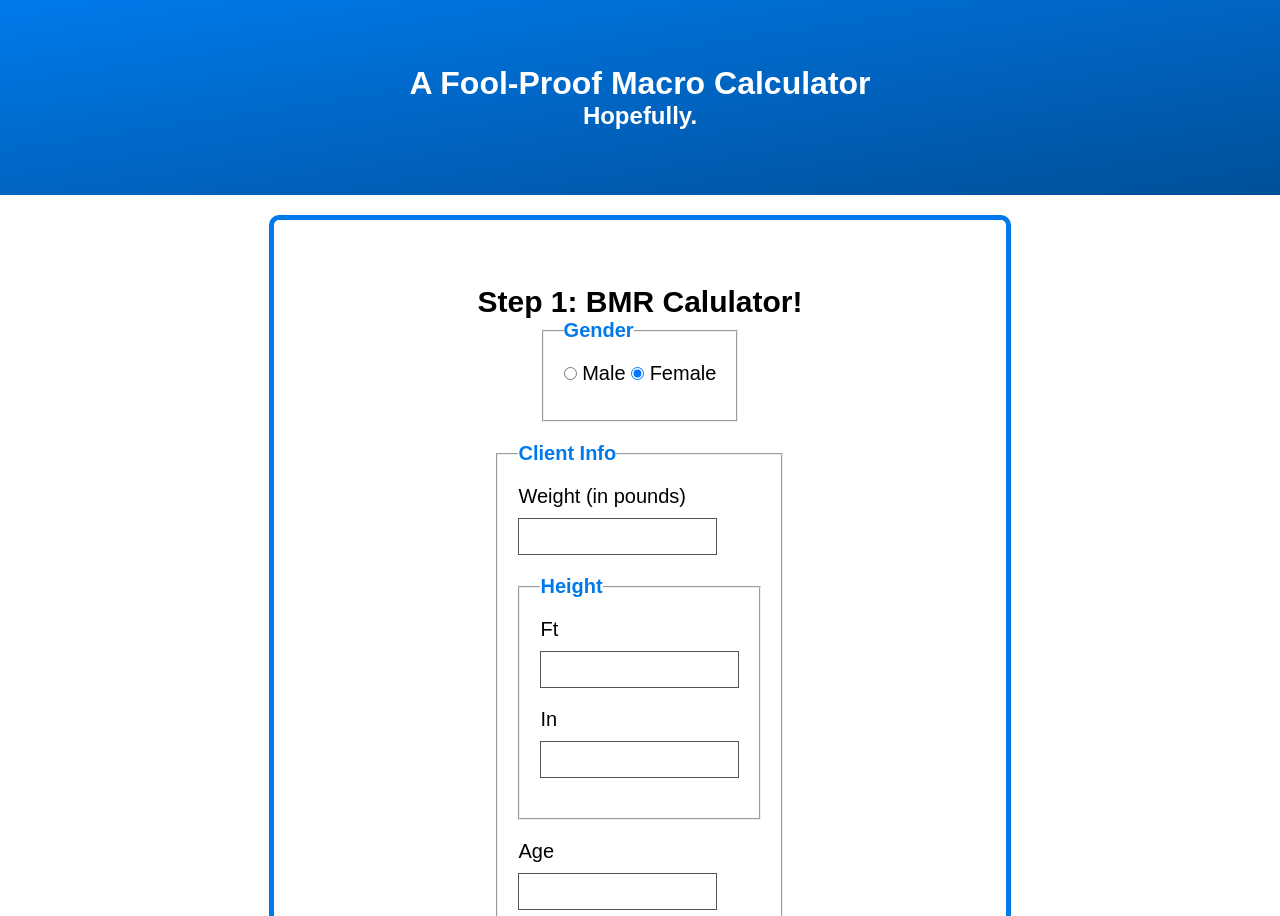
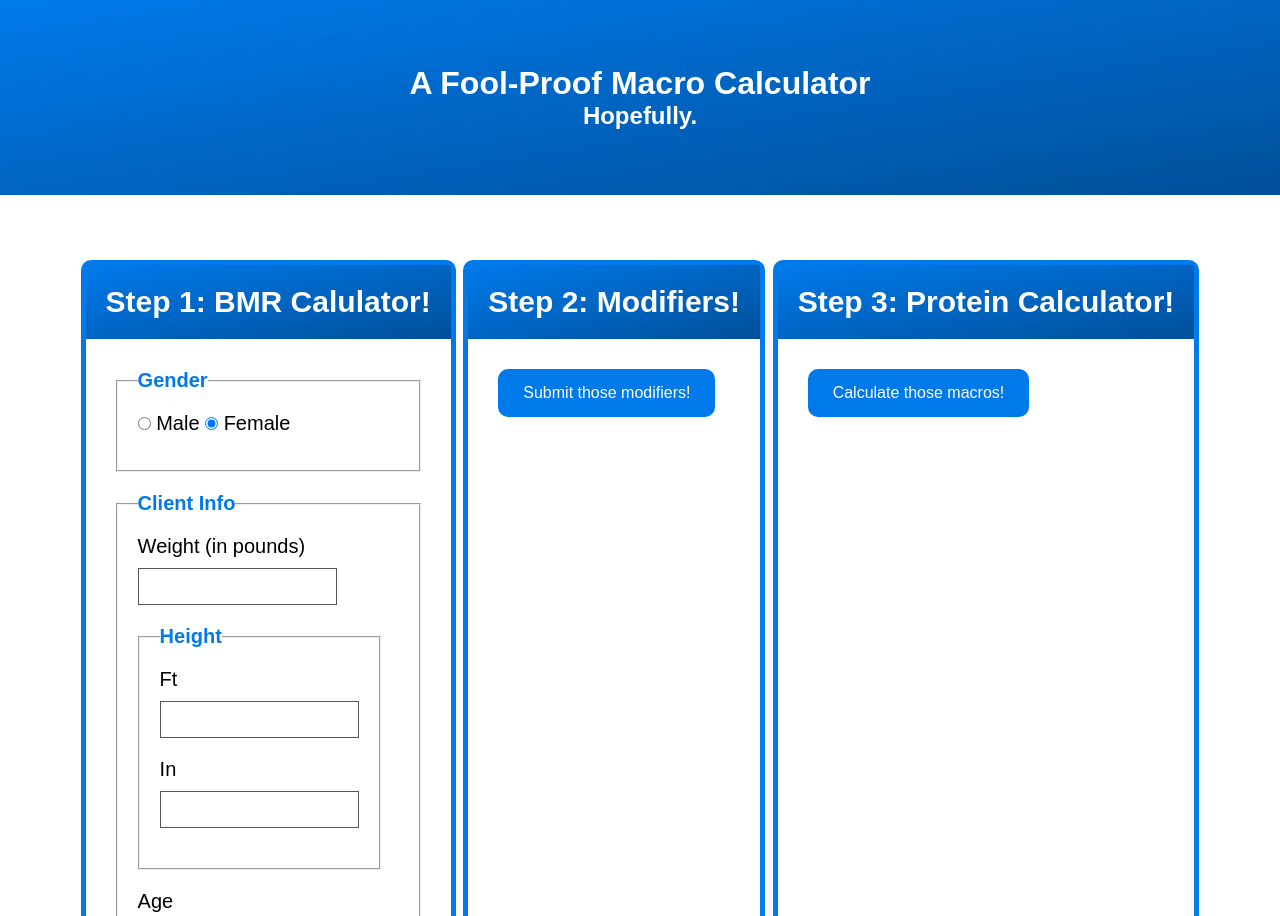
Before and after one commit to kjroelke/macros-calculators, a website built with Parcel: page index.html in a window 1280 px wide. Shown: the top 916 px of the page. Built offline with nearby package versions, Linux system fonts and the light colour scheme.

Commit message:
add sectons for future addition

```diff
--- a/index.html
+++ b/index.html
@@ -18,9 +18,12 @@
 	  <h2>Hopefully.</h2>
   </header>
   <main>
-	  <form id="bmr-calculator">
-		  <h2>Step 1: BMR Calulator!</h2>
-		  <fieldset>
+	  <form id="bmr-calculator" class="form">
+		  <div class="form__header">
+			  <h2>Step 1: BMR Calulator!</h2>
+		  </div>
+		  <div class="form__content">
+		  	<fieldset>
 			  <legend>Gender</legend>
 			  <div class="radio--options">
 			  <input type="radio" name="gender"  value="Male">
@@ -30,9 +33,8 @@
 			</div>
 		</fieldset>
 		<fieldset>
-			<legend>Client Info</legend>
-			<label for="weight">
-			Weight (in pounds)</label>
+				<legend>Client Info</legend>
+			<label for="weight">Weight (in pounds)</label>
 			<input required name="weight" type="number" id="weight">
 			<fieldset>
 				<legend>Height</legend>
@@ -41,15 +43,38 @@
 				<label for="height">In</label>
 				<input required id="height--in" type="number" name="height">
 			</fieldset>
-			<label for="age">
-			Age</label>
+			<label for="age">Age</label>
 			<input required type="number" id="age" name="age">
 		</fieldset>
 		<button type="submit">Calculate that BMR!</button>
+	</div>
 		<output class="bmr-calculator--answer answer hidden">Answer goes here.</output>
 	</form>
-	  <form id="macro-calculator" action="/"><h2>Macro Calulator!</h2>
-		<button type="submit">Calculate those macros!</button>
+	<form id="modifiers" class="form">
+		<div class="form__header">
+			<h2>Step 2: Modifiers!</h2>
+		</div>
+		<div class="form__content">
+			<button type="submit">Submit those modifiers!</button>
+		</div>
+		<output class="bmr-calculator--answer answer hidden">Answer goes here.</output>
+	</form>
+	<form id="protein-calculator" class="form">
+		<div class="form__header">
+			<h2>Step 3: Protein Calculator!</h2>
+		</div>
+		<div class="form__content">
+			<button type="submit">Calculate those macros!</button>
+		</div>
+		<output class="bmr-calculator--answer answer hidden">Answer goes here.</output>
+	</form>
+	<form id="macro-calculator" class="form">
+		<div class="form__header">
+			<h2>Macro Calulator!</h2>
+		</div>
+		<div class="form__content">
+			<button type="submit">Calculate those macros!</button>
+		</div>
 		<output class="bmr-calculator--answer answer hidden">Answer goes here.</output>
 	</form>
   </main>
--- a/main.scss
+++ b/main.scss
@@ -69,14 +69,13 @@ header {
 	}
 }
 main {
-	@include displayFlex(column, flex-start, stretch);
+	@include displayFlex(row, space-around, stretch);
 	margin: 0 auto;
 	max-width: 88vw;
+	padding: 65px 0;
 	form {
-		@include displayFlex(column, flex-start, center);
+		@include displayFlex(column, flex-start, stretch);
 		@include mainBorder;
-		padding: 6.5rem 0;
-		margin: 2rem 15vw;
 		font-size: 2rem;
 
 		fieldset {
@@ -100,15 +99,21 @@ main {
 			}
 		}
 		button {
+			@include transitionStandard;
 			@include mainBorder;
-			@include transitionStandard;
-			background-color: transparent;
+			font-size: 1.6rem;
 			padding: 1rem 2rem;
+			background-color: $color-primary;
+			color: white;
+			margin-top: auto;
 			cursor: pointer;
 			&:hover,
 			&:focus,
 			&:active {
+				background-color: transparent;
+				@include mainBorder;
 				@include cssHover;
+				color: $color-primary;
 			}
 		}
 		output {
@@ -144,3 +149,18 @@ footer {
 .hidden {
 	display: none;
 }
+
+.form {
+	&__header {
+		@include linearGradientDarken;
+		background-color: $color-primary;
+		padding: 2rem;
+		h2 {
+			color: white;
+			text-align: center;
+		}
+	}
+	&__content {
+		padding: 3rem;
+	}
+}
```
Also changed, not shown: notes.md (+5 -2 lines), css/dist/main.css, css/dist/main.min.css, dist/index.html, 2 other files.
